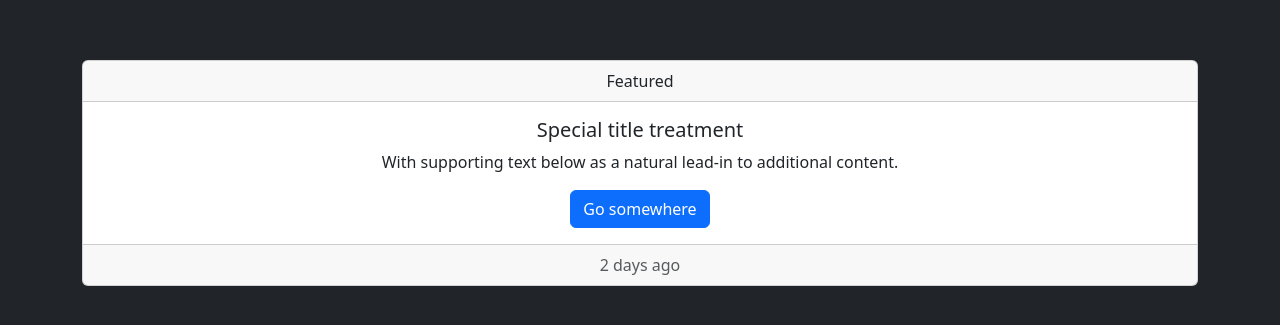
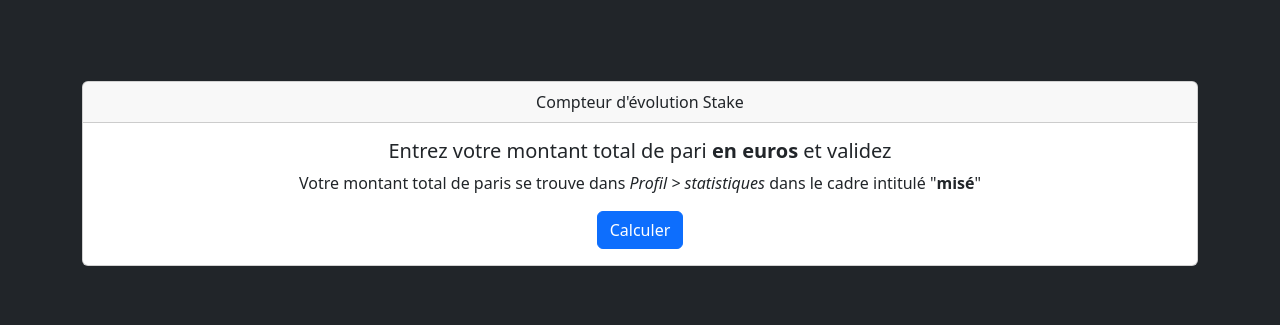
Before and after one commit to StakeCounter/StakeCounter.github.io, a plain HTML site: page index.html in a window 1280 px wide. Shown: the part 227-552 px from the top of the page. Drawn offline with nearby package versions, Linux system fonts and the light colour scheme.

Commit message:
Update index.html

```diff
--- a/index.html
+++ b/index.html
@@ -8,15 +8,12 @@
     <div class="container d-flex flex-column justify-content-center align-content-center text-white h-100">
       <div class="card text-center">
   <div class="card-header">
-    Featured
+    Compteur d'évolution Stake
   </div>
   <div class="card-body">
-    <h5 class="card-title">Special title treatment</h5>
-    <p class="card-text">With supporting text below as a natural lead-in to additional content.</p>
-    <a href="#" class="btn btn-primary">Go somewhere</a>
-  </div>
-  <div class="card-footer text-body-secondary">
-    2 days ago
+    <h5 class="card-title">Entrez votre montant total de pari <strong>en euros</strong> et validez</h5>
+    <p class="card-text">Votre montant total de paris se trouve dans <i>Profil > statistiques</i> dans le cadre intitulé "<strong>misé</strong>" </p>
+    <a href="#" class="btn btn-primary">Calculer</a>
   </div>
 </div>
 
```
